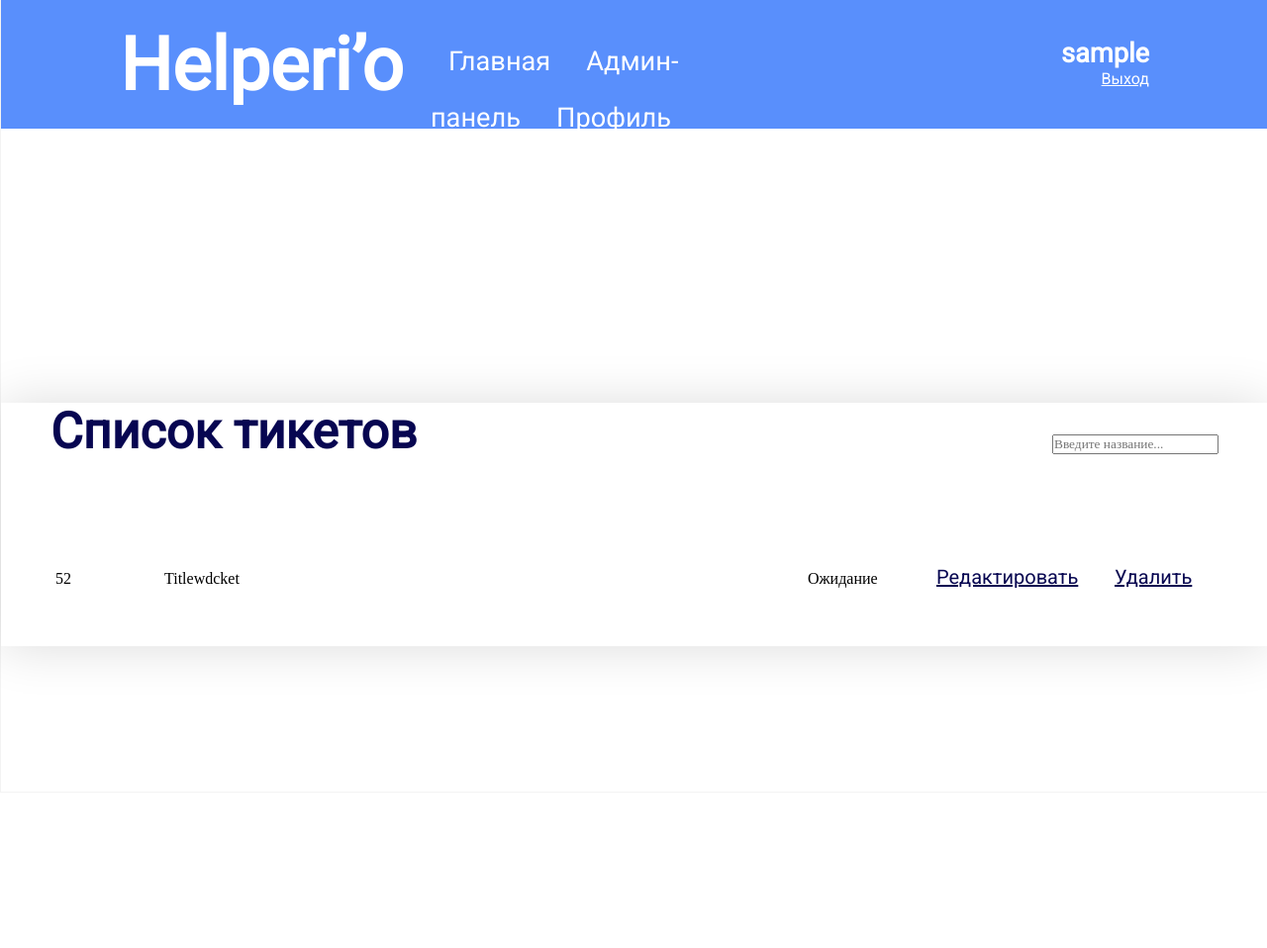
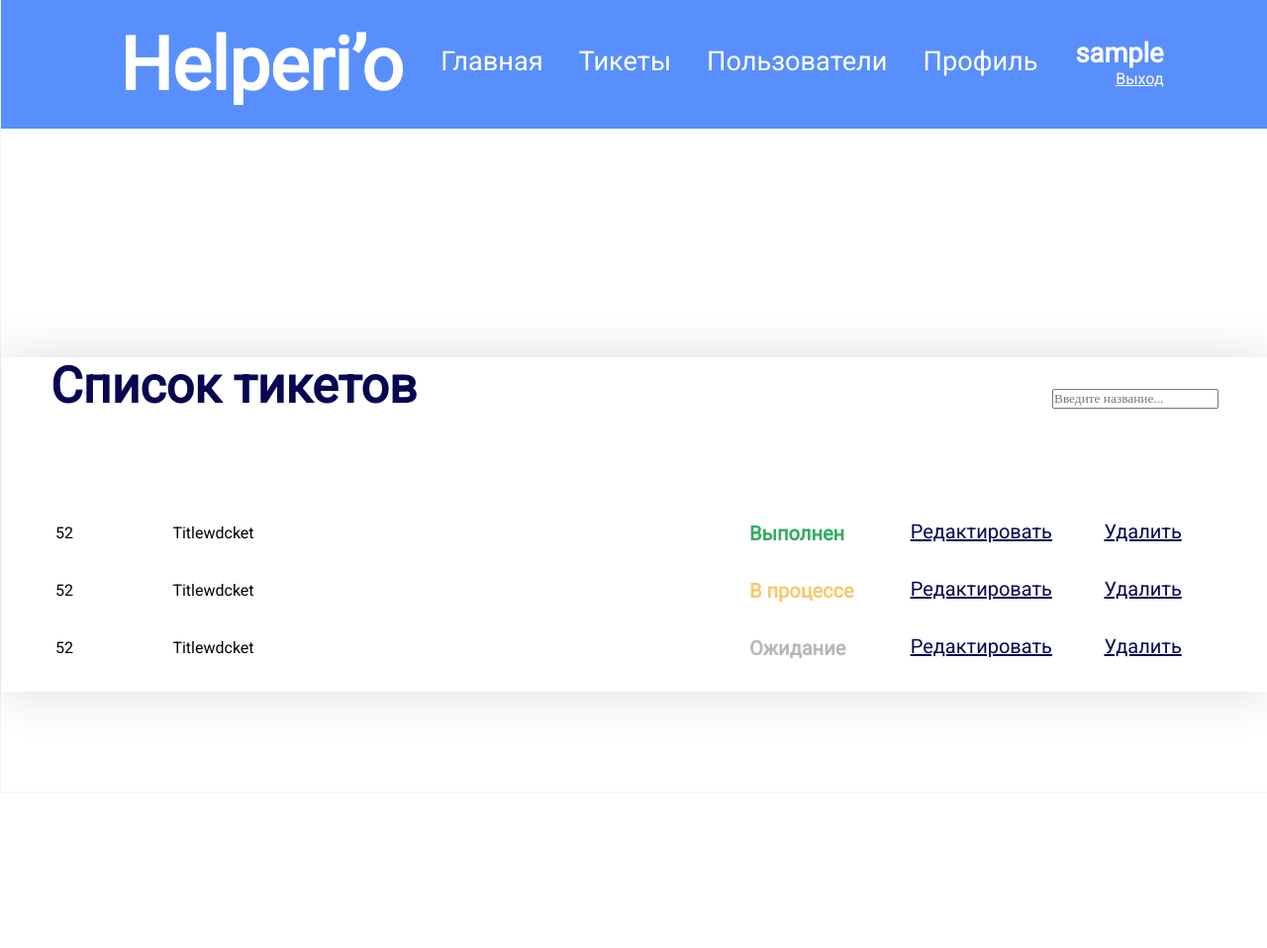
Before and after one commit to cawaulitra/localhost, a PHP site: page /admin/tickets in a window 1280 px wide. Shown: the whole page at 99% size. Run offline with PHP 8.4, Linux system fonts and the light colour scheme; the visitor is signed in with stand-in values (Sample User, id 1).

Commit message:
тонна всего

```diff
--- a/application/models/model_user.php
+++ b/application/models/model_user.php
@@ -56,8 +56,9 @@ class Model_User extends Model
 		$login = $post['login'];
 		$password = md5($post['password']);
 		if (isset($post['login']) && isset($post['password'])) {
+			//var_dump($post);
 			$string = "INSERT INTO `users` VALUES (NULL, '$login', 'fio', '$password', '3')";
-			//echo $string;
+			echo $string;
 			$mysqli->query($string);
 			if ($mysqli->error == true) {
 				$error = "Ошибочка! ".$mysqli->error;
--- a/application/views/template_view.php
+++ b/application/views/template_view.php
@@ -10,6 +10,7 @@
 			* {
 				margin: 0;
 				padding: 0;
+				font-family: Roboto;
 			}
 
 			a {
@@ -265,7 +266,8 @@
 						//var_dump($_SESSION);
 						if ($_SESSION['id_role'] == '1') { //админ
 							echo '<li><a href="/">Главная</a></li>';
-							echo '<li><a href="/admin/main">Админ-панель</a></li>';
+							echo '<li><a href="/admin/tickets">Тикеты</a></li>';
+							echo '<li><a href="/admin/users">Пользователи</a></li>';
 							echo '<li><a href="/user/profile">Профиль</a></li>';
 						}
 
--- /dev/null
+++ b/application/views/ticket_view.php
@@ -0,0 +1 @@
+Это страничка просмотра тикета под номером (тут должен быть номер)
--- a/application/views/tickets_admin_view.php
+++ b/application/views/tickets_admin_view.php
@@ -48,6 +48,23 @@ table{
 td{
     word-wrap:break-word;
 }
+
+.status_1 {
+    color: #B7B7B7;
+}
+
+.status_2 {
+    color: #F6C972;
+}
+
+.status_3 {
+    color: #33AD64;
+}
+
+.status_1, .status_2, .status_3 {
+    font-weight: bold;
+    font-size: 20px;
+}
 </style>
 <div class="content-ticket">
     <div class="plane">
@@ -57,11 +74,25 @@ td{
     <div class="ticket">
         <table cellspacing="30px" width="1294px">
         <tr>
-            <td valign="middle" width="80px"><p><?php echo "52" ?></p></td>
-            <td valign="middle" width="400px"><p><?php echo "Titlewdcket" ?></p><td>
-            <td valign="middle" width="100px"><p><?php echo "Ожидание" ?></p></td>
-            <td valign="middle" width="150px"><p><a class="edit">Редактировать</a></p></td>
-            <td valign="middle" width="100px"><p><a class="delete">Удалить</a></p></td>
+            <td width="80px"><?php echo "52" ?></td>
+            <td width="500px"><?php echo "Titlewdcket" ?></td>
+            <td width="120px" class="status_3"><?php echo "Выполнен" ?></td>
+            <td width="150px"><a href="#" class="edit">Редактировать</a></td>
+            <td width="100px"><a href="#" class="delete">Удалить</a></td>
+        </tr>
+        <tr>
+            <td width="80px"><?php echo "52" ?></td>
+            <td width="500px"><?php echo "Titlewdcket" ?></td>
+            <td width="120px" class="status_2"><?php echo "В процессе" ?></td>
+            <td width="150px"><a href="#" class="edit">Редактировать</a></td>
+            <td width="100px"><a href="#" class="delete">Удалить</a></td>
+        </tr>
+        <tr>
+            <td width="80px"><?php echo "52" ?></td>
+            <td width="500px"><?php echo "Titlewdcket" ?></td>
+            <td width="120px" class="status_1"><?php echo "Ожидание" ?></td>
+            <td width="150px"><a href="#" class="edit">Редактировать</a></td>
+            <td width="100px"><a href="#" class="delete">Удалить</a></td>
         </tr>
         </table>
         <!--<Пагинация>-->
```
Also changed, not shown: application/controllers/controller_ticket.php (+8 -1 lines), application/models/model_ticket.php (+8 -0 lines).
